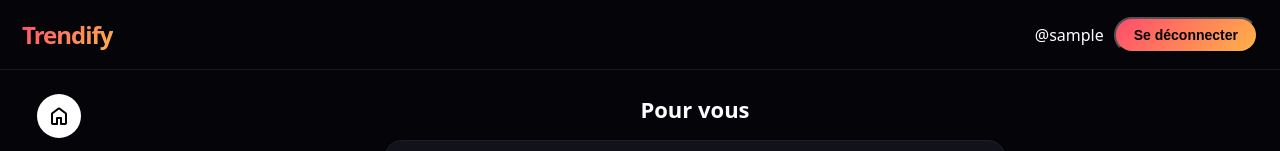
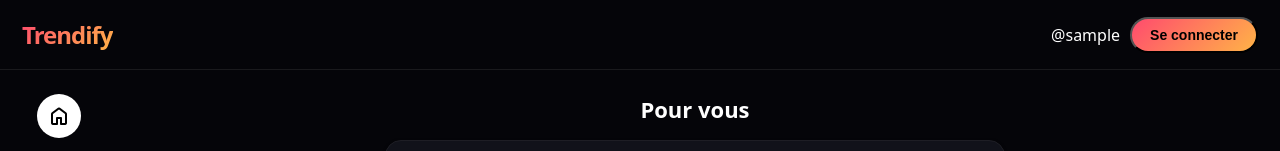
Before and after one commit to Huge43/-Trendify, a plain HTML site: page index.html in a window 1280 px wide. Shown: the top 151 px of the page. Drawn offline with nearby package versions, Linux system fonts and the light colour scheme; no server answers; sample sign-in values are in the browser's storage.

Commit message:
Update index.html

```diff
--- a/index.html
+++ b/index.html
@@ -21,7 +21,7 @@
 
     <div class="topbar-right">
         <span id="topbar-username"></span>
-        <button id="logoutBtn" class="login-btn">Se déconnecter</button>
+        <button id="logoutBtn" class="login-btn">Se connecter</button>
     </div>
 </header>
 
```
